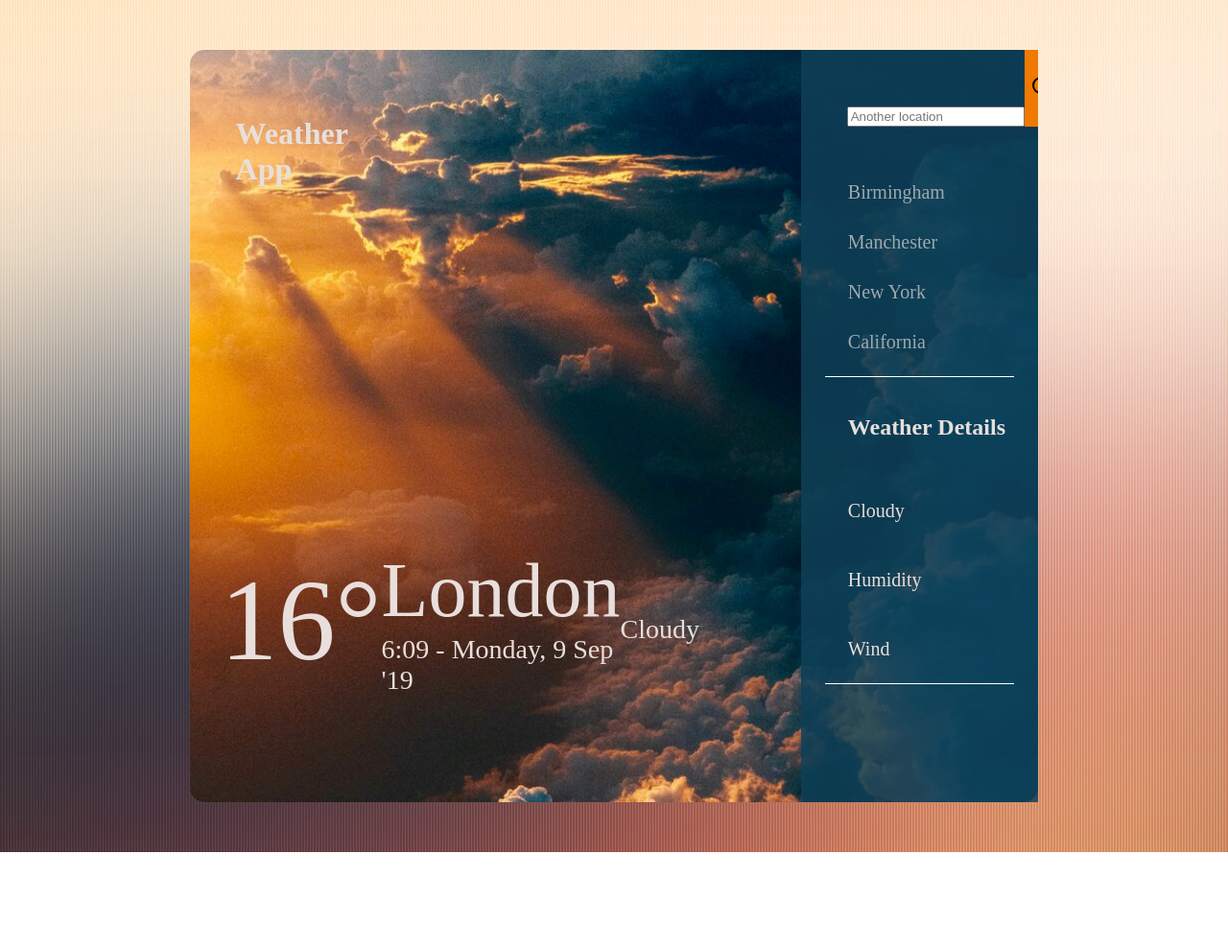
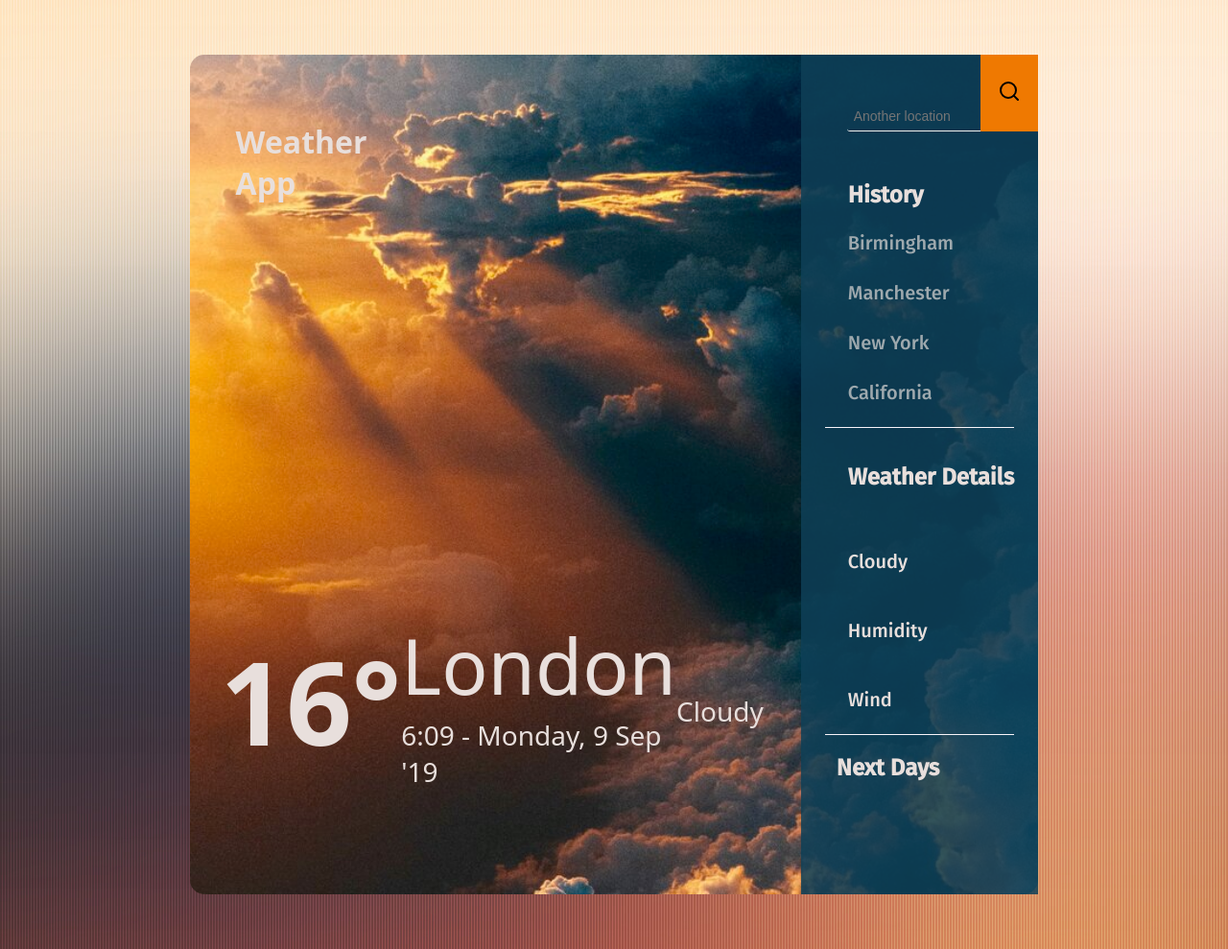
Before and after one commit to OptimisticTrousers/weather-app, a website built with webpack: page dist/index.html in a window 1280 px wide. Shown: the whole page at 96% size. Before the commit the page ends 888 px from the top, so only its background shows below. Built offline with nearby package versions, Linux system fonts and the light colour scheme; no server answers.

Commit message:
Adding font families

```diff
--- a/dist/index.html
+++ b/dist/index.html
@@ -32,6 +32,7 @@
           </div>
         </form>
         <div class="recent-location">
+          <h2>History</h2>
           <p>Birmingham</p>
           <p>Manchester</p>
           <p>New York</p>
@@ -53,6 +54,7 @@
           </div>
         </div>
         <div class="forecast">
+          <h2>Next Days</h2>
           <div class="day-forecast">
             <p class="day"></p>
             <img>
--- a/dist/style.css
+++ b/dist/style.css
@@ -1,8 +1,11 @@
+@import url('https://fonts.googleapis.com/css2?family=Fira+Sans:wght@500&display=swap');
+
 body {
   min-height: 100vh;
   background-image: url("/dist/images/watercolor-background.jpg");
   display: grid;
   color: #e8dfdc;
+  font-family: system-ui, -apple-system, BlinkMacSystemFont, 'Segoe UI', Roboto, Oxygen, Ubuntu, Cantarell, 'Open Sans', 'Helvetica Neue', sans-serif;
 }
 
 main {
@@ -30,9 +33,10 @@ main {
 div.info {
   grid-area: aside;
   display: flex;
-  background-color: rgba(15,64,88,0.85);
+  background-color: rgba(15, 64, 88, 0.85);
   flex-direction: column;
   overflow: auto;
+  font-family: 'Fira Sans';
 }
 
 div.overview {
@@ -49,14 +53,18 @@ div.info p {
   font-size: 20px;
 }
 div.overview > p:nth-child(1) {
+  font-weight: 600;
   font-size: 120px;
 }
 .location > p:nth-child(1) {
   margin: 0;
+  font-weight: 500;
   font-size: 80px;
 }
 
-.weather-type > p, .location > p:nth-child(2){
+.weather-type > p,
+.location > p:nth-child(2) {
+  font-weight: 500;
   margin: 0;
   font-size: 28px;
 }
@@ -65,9 +73,19 @@ h1 {
   padding: 3rem;
 }
 
+h2 {
+  font-weight: bolder;
+  color: #e8dfdc;
+}
+
 .recent-location,
 .weather-details {
-  border-bottom: 1px solid white;
+  border-bottom: 1px solid #f8f4f9;
+  width: 70%;
+  margin: 0 auto;
+}
+
+.forecast {
   width: 70%;
   margin: 0 auto;
 }
@@ -88,6 +106,17 @@ label {
   padding-top: 3rem;
   padding-left: 3rem;
   align-self: end;
+}
+
+input {
+  background-color: inherit;
+  border: 0;
+  color: #9ea9ae;
+  border-bottom: 1px solid #f2edeb;
+  border-radius: 3px;
+  width: 100%;
+  padding: 7px;
+  font-size: 14px;
 }
 
 .recent-location,
```
